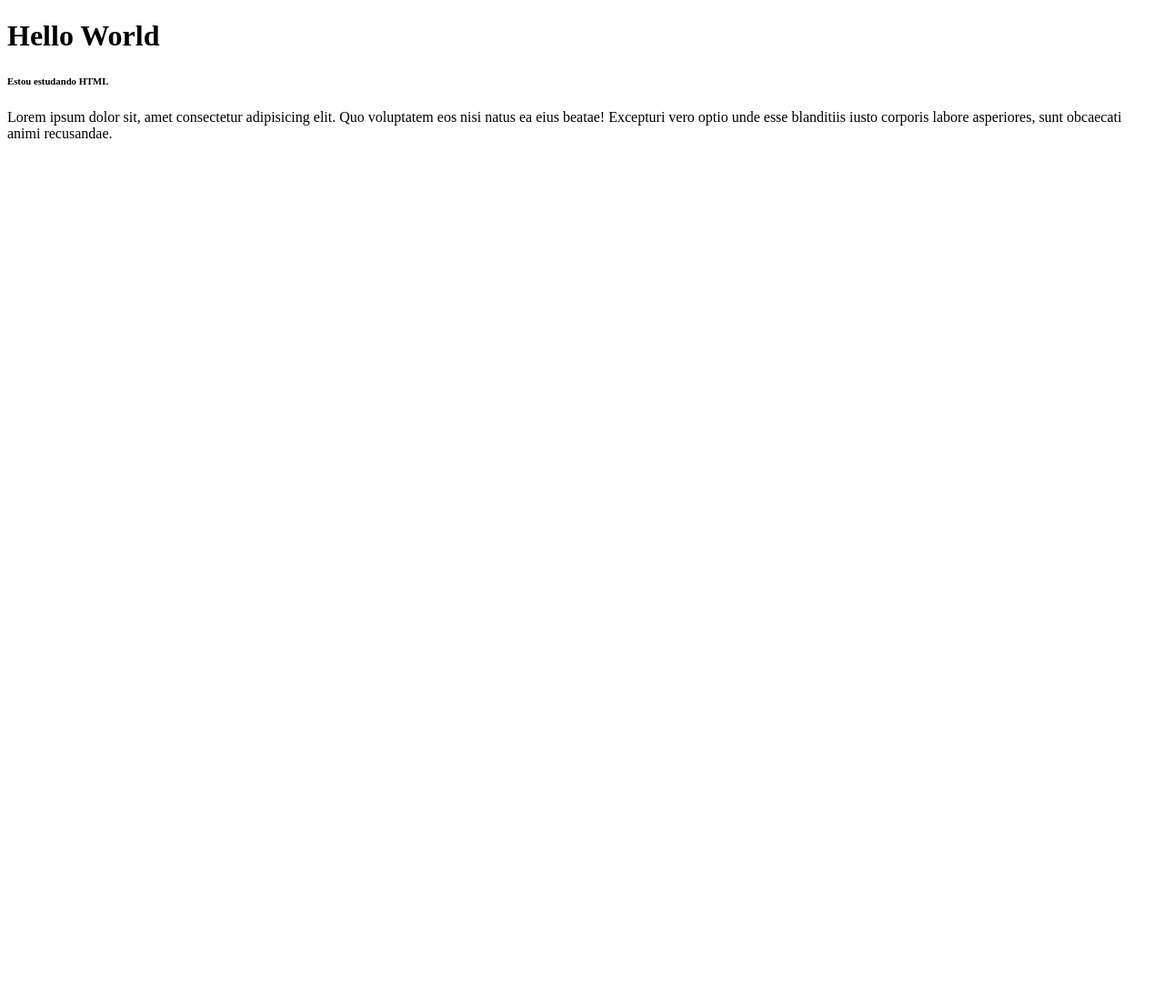
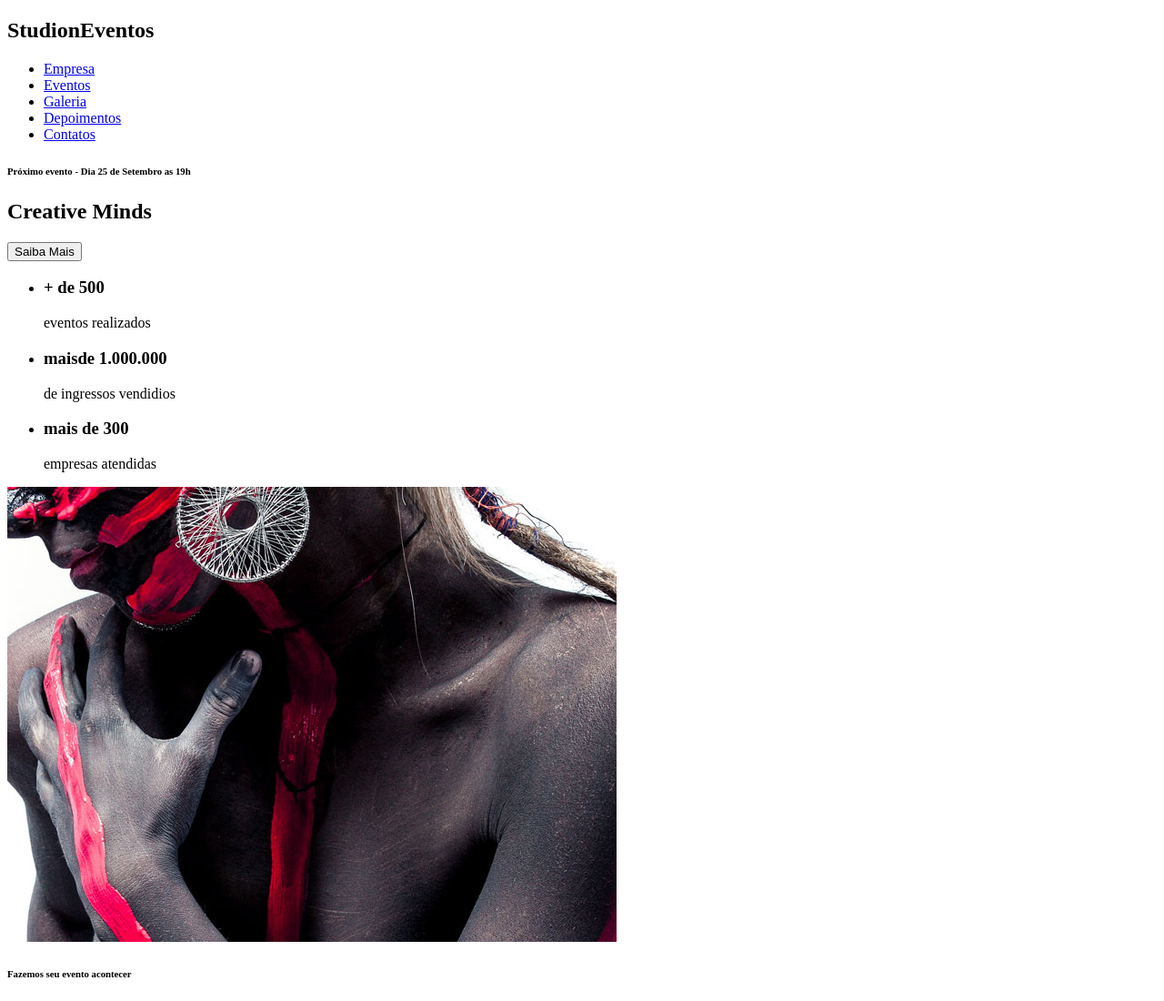
Before and after one commit to dirleizin/studion, a website: page src/index.html in a window 1280 px wide. Shown: the top 1100 px of the page at 91% size. Before the commit the page ends 800 px from the top, so only its background shows below. Drawn offline with Linux system fonts and the light colour scheme.

Commit message:
feat(index): constructed html structure for main page

```diff
--- a/src/index.html
+++ b/src/index.html
@@ -1,13 +1,106 @@
 <!DOCTYPE html>
-<html lang="pt=BR">
-    <head>
-        <title>Studion</title>
-    </head>
+<html lang="en">
 
-    <body>
-        <h1>Hello World</h1>
-        <h6>Estou estudando HTML</h6>
-        <p>Lorem ipsum dolor sit, amet consectetur adipisicing elit. Quo voluptatem eos nisi natus ea eius beatae! Excepturi vero optio unde esse blanditiis iusto corporis labore asperiores, sunt obcaecati animi recusandae.</p>
-    </body>
+<head>
+    <meta charset="UTF-8">
+    <meta name="viewport" content="width=device-width, initial-scale=1.0">
+    <title>Studion</title>
+</head>
+
+<body>
+    <nav>
+        <h1>Studi<span>on</span><span>Eventos</span></h1>
+        <ul>
+            <li>
+                <a href="#empresa">
+                    Empresa
+                </a>
+            </li>
+            <li>
+                <a href="#eventos">
+                    Eventos
+                </a>
+            </li>
+            <li>
+                <a href="#galeria">
+                    Galeria
+                </a>
+
+            </li>
+            <li>
+                <a href="#depoimentos">
+                    Depoimentos
+                </a>
+            </li>
+            <li>
+                <a href="#contatos">
+                    Contatos
+                </a>
+
+            </li>
+        </ul>
+    </nav>
+
+</body>
+    <header>
+        <div id="slider">
+            <div class="slide">
+                <h6><span>Próximo evento</span> - Dia 25 de Setembro as 19h</h6>
+                <h2><span>Creative</span> Minds</h2>
+                <button>Saiba Mais</button>
+            </div>
+        </div>
+    </header>
+    <main>
+        <section>
+            <ul>
+                <li>
+                    <h3>+ de 500</h3>eventos realizados
+                <li>
+                    <h3>maisde 1.000.000</h3>de ingressos vendidios
+                </li>
+                <li>
+                    <h3>mais de 300</h3>empresas atendidas
+                </li>
+            </ul>
+        </section>
+        <section>
+            <div>
+                <img src="./images/institutional.jpg" alt="">
+                <h6>Fazemos seu evento acontecer</h6>
+                <h4>Lorem ipsum, dolor sit amet consectetur adipisicing elit.</h4>
+                <p>
+                    Lorem ipsum dolor sit, amet consectetur adipisicing elit. Mollitia, nesciunt nostrum. Exercitationem illo corrupti expedita eaque odio iure nemo placeat! Nostrum impedit adipisci, a nesciunt nulla ratione illum corrupti expedita.
+                </p>
+                <button>Saiba Mais</button>
+        </section>
+        <section>
+            <div>
+                <h6>
+                    Você informa a temática e nós planejamis um evento com tecnologia e
+                </h6>
+                <h2><span>Muito+</span>Diversão</h2>
+                <button>Fazer cotação</button>
+            </div>
+        </section>
+    </main>
+    <footer>
+        <h2>Studi<span>on</span><span>Eventos</span></h2>
+        <form>
+            <label>receba news e promoções</label>
+            <input type="email" placeholder="email">
+            <button type="submit">Enviar</button>
+        </form>
+        <ul>
+            <li><a href="https://facebook.com/" target="_blank">Facebook</a></li>
+            <li><a href="https://twitter.com/" target="_blank">Twitter</a></li>
+            <li><a href="https://youtube.com/" target="_blank">Youtube</a></li>
+        </ul>
+        <hr />
+        <p>
+            <small>Studi<span>ON</span> - Todos os direitos reservados.</small>
+        </p>
+    </footer>
+
 
 </html>
```
